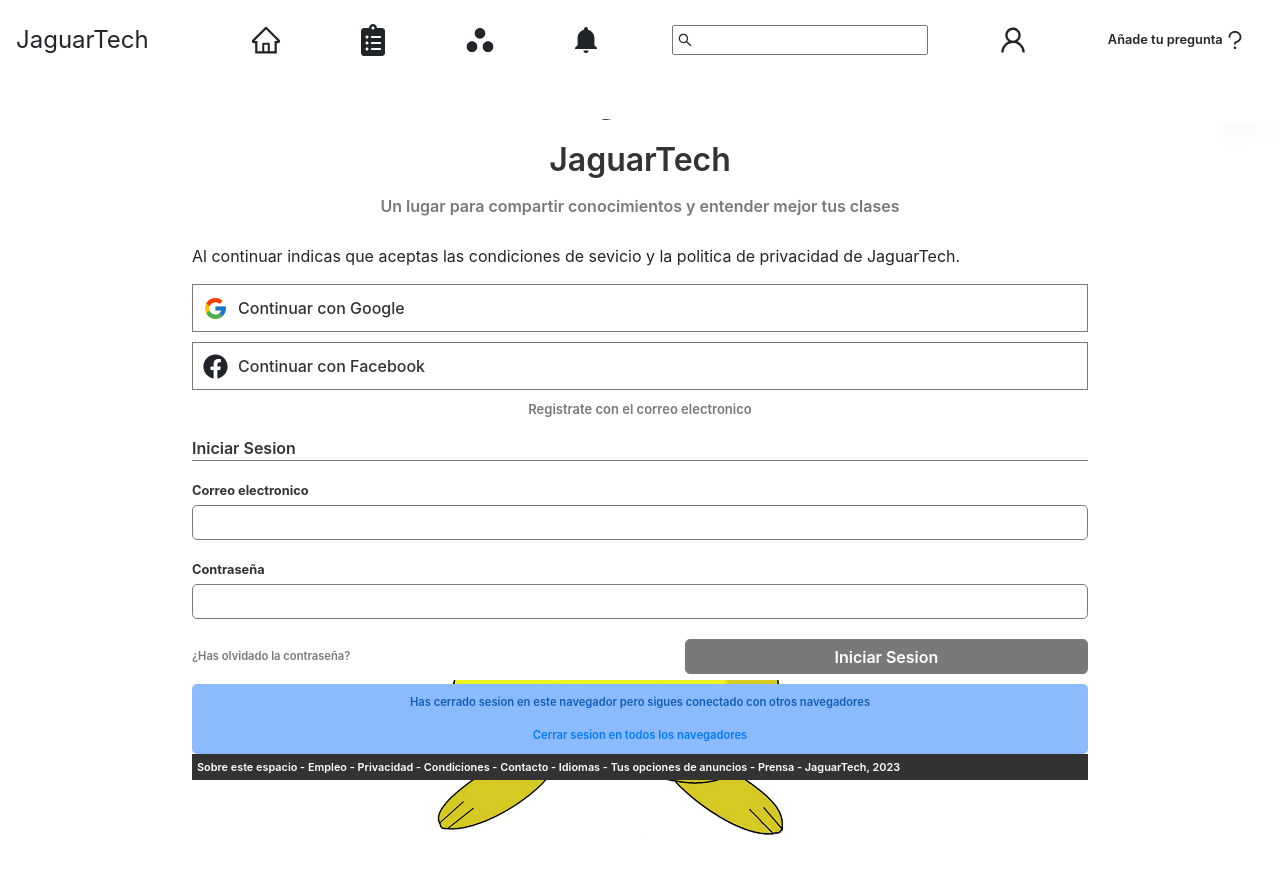
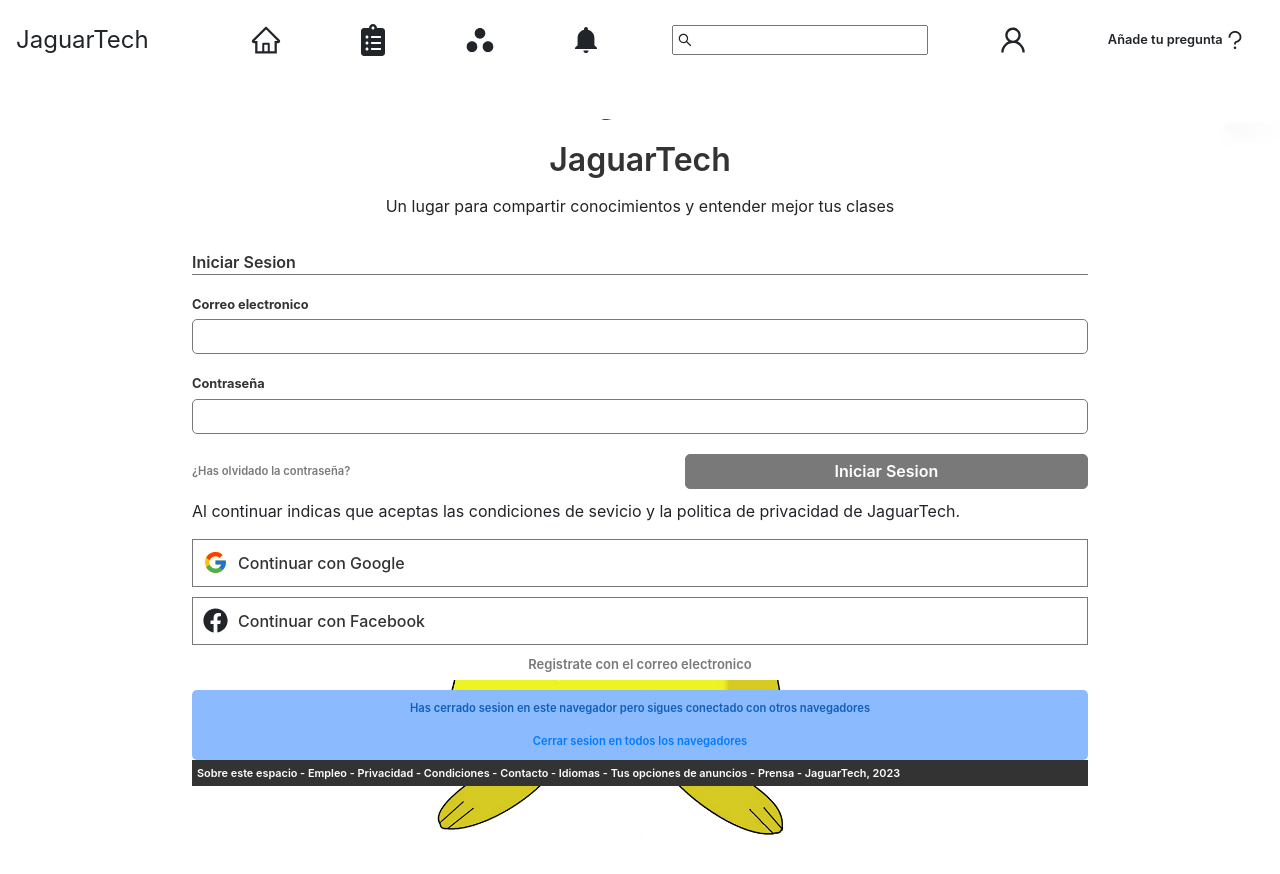
Before and after one commit to Sircarlosruiz/ForoJaguarTechFrontend, a React (Create React App) app: page /sign-in in a window 1280 px wide. Shown: the top 874 px of the page. Built offline with nearby package versions, Linux system fonts and the light colour scheme; no server answers.

Commit message:
[fix] fixing mobbil view

```diff
--- a/src/components/sign-in/sign-in.component.jsx
+++ b/src/components/sign-in/sign-in.component.jsx
@@ -58,30 +58,11 @@
       <div className="login-form">
         <div className="header-form">
           <p className="tittle-form">JaguarTech</p>
-          <p className="subtittle-form">
+          <p className="subtitle-form">
             Un lugar para compartir conocimientos y entender mejor tus clases
           </p>
         </div>
         <div className="body-form">
-          <p className="condition-text">
-            Al continuar indicas que aceptas las condiciones de sevicio y la
-            politica de privacidad de JaguarTech.
-          </p>
-          <div className="google-form">
-            <FcGoogle className="google-icon" />
-            <p className="google-text">Continuar con Google</p>
-          </div>
-          <div className="facebook-form">
-            <FaFacebook className="facebook-icon" />
-            <p className="facebook-text">Continuar con Facebook</p>
-          </div>
-          <p
-            onClick={() => setShowRegisterModal(!showRegisterModal)}
-            className="email-login"
-          >
-            Registrate con el correo electronico
-          </p>
-
           <p className="login-text">Iniciar Sesion</p>
 
           <div className="email-form">
@@ -112,6 +93,26 @@
               onClick={handleLogin}
             ></input>
           </div>
+
+          <p className="condition-text">
+            Al continuar indicas que aceptas las condiciones de sevicio y la
+            politica de privacidad de JaguarTech.
+          </p>
+          <div className="google-form">
+            <FcGoogle className="google-icon" />
+            <p className="google-text">Continuar con Google</p>
+          </div>
+          <div className="facebook-form">
+            <FaFacebook className="facebook-icon" />
+            <p className="facebook-text">Continuar con Facebook</p>
+          </div>
+          <p
+            onClick={() => setShowRegisterModal(!showRegisterModal)}
+            className="email-login"
+          >
+            Registrate con el correo electronico
+          </p>
+
           <div className="sesion-closed">
             <p>
               Has cerrado sesion en este navegador pero sigues conectado con
--- a/src/components/sign-in/sign-in.component.scss
+++ b/src/components/sign-in/sign-in.component.scss
@@ -21,7 +21,7 @@
     top: 50%;
     left: 50%;
     transform: translate(-50%, -50%);
-  }
+
 
     .header-form {
       display: flex;
@@ -43,6 +43,7 @@
         margin-bottom: 10px;
       }
     }
+
     .body-form{
 
 
@@ -213,6 +214,8 @@
       }
     }
 
+  }
+
   .modal-container {
     position: absolute;
     top: 12rem;
@@ -267,11 +270,27 @@
 
   /*Mobile*/
   @media(max-width: $break-mobileLarge){
+
     border: 1px solid red;
 
     .login-form{
       width: 100vw;
       height: 100vh;
+      padding: 2rem 1rem;
+
+      .header-form{
+        padding: 3rem 0;
+        .subtitle-form{
+          display: none;
+        }
+      }
+
+      .body-form{
+
+        .condition-text{
+          display: none;
         }
       }
     }
+  }
+}
```
Lines whose indentation alone changed are shown as unchanged.
